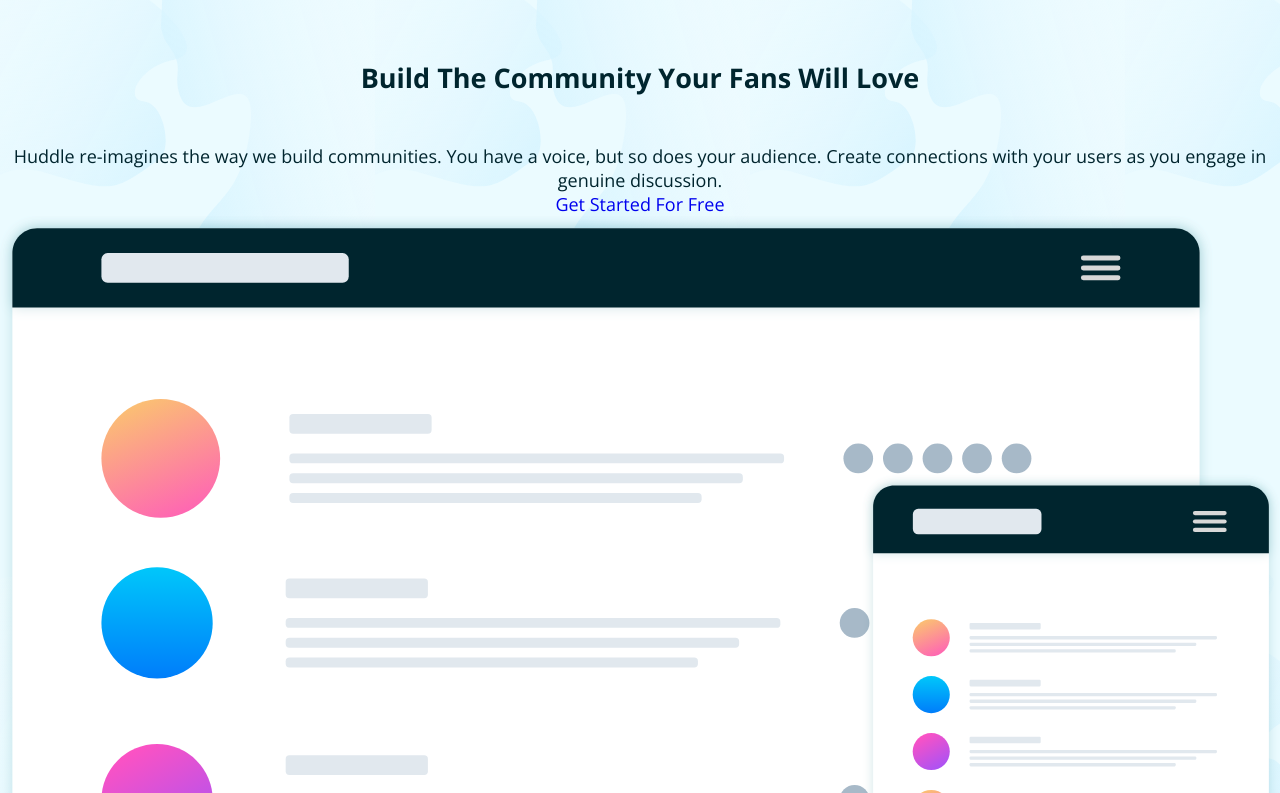
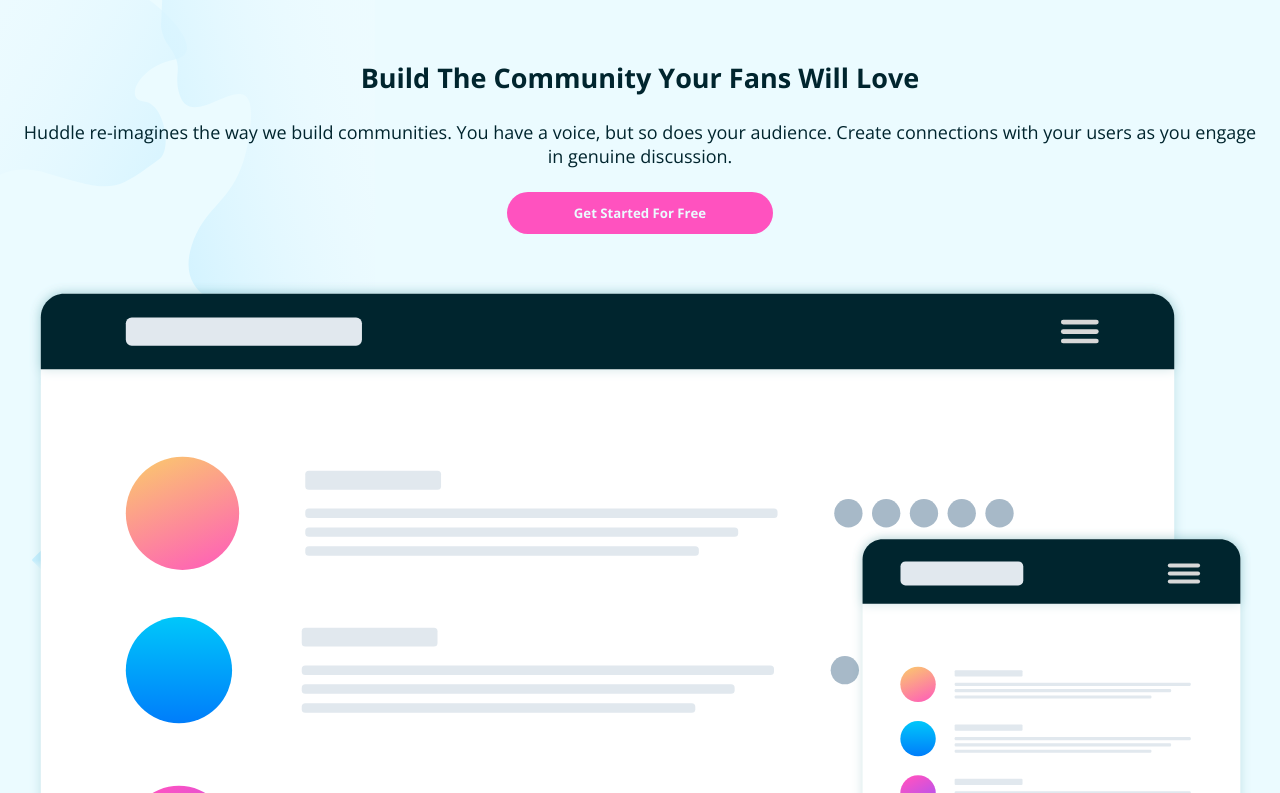
Before and after one commit to BC-MAY-21-ROR/kata-01-diseno-web-k1-cc-reilero-05, a plain HTML site: page index.html in a window 1280 px wide. Shown: the part 86-879 px from the top of the page. Drawn offline with nearby package versions, Linux system fonts and the light colour scheme.

Commit message:
Primera seccion completada.

```diff
--- a/index.html
+++ b/index.html
@@ -21,7 +21,7 @@
 <body>
   <main>
     <!-- Seccion para parate inicial-->
-    <section class="presentacion">
+    <section class="intro">
       <header class="header">
         <img src="./images/logo.svg" alt="logo" class="logo">
         <a href="#" class="btn-cta">
@@ -31,14 +31,14 @@
       <h1 class="title">
         Build The Community Your Fans Will Love
       </h1>
-      <p>
+      <p class="paragraph">
         Huddle re-imagines the way we build communities. You have a voice, but so does your audience.
         Create connections with your users as you engage in genuine discussion.
       </p>
-      <a href="#">
+      <a class="btn-pink" href="#">
         Get Started For Free
       </a>
-      <img src="./images/illustration-mockups.svg" alt="">
+      <img class="mockup-img" src="./images/illustration-mockups.svg" alt="">
     </section>
 
     <!-- Seccion para los cards-->
--- a/styles/main.scss
+++ b/styles/main.scss
@@ -9,7 +9,10 @@
   padding: 0.5rem 1.5rem;
   color: $color;
   font-weight: 700;
+  display: inline-block;
 }
+
+
 
 
 /* Styles */
@@ -28,16 +31,20 @@ section {
   text-align: center;
 }
 
+img {
+  width: 100%;
+}
+
 body {
   font-family: $font-open;
   font-size: $font-size
 }
 
-.presentacion {
+.intro {
   background-color: $light-cyan;
   color: $dark-cyan;
   background-image: url('../images/bg-hero-mobile.svg');
-
+  background-repeat: no-repeat;
   img {
     width: 100%;
   }
@@ -59,6 +66,24 @@ body {
   }
 
   .title {
-    margin: 3rem auto;
+    margin: 3rem auto 1.5rem auto;
+    padding: 0 2rem;
   }
+
+  .paragraph {
+    padding: 0 1.2rem;
+  }
+
+  .mockup-img {
+    padding: 0 1.8rem;
+    margin: 0  auto 1.5rem auto;
+  }
+
 }
+
+.btn-pink {
+  @include button;
+  margin: 1.5rem auto 3rem auto;
+  padding: 0.75rem 4.2rem;
+  font-size: 0.825rem;
+}
```
Also changed, not shown: styles/main.css, 1 other file.
